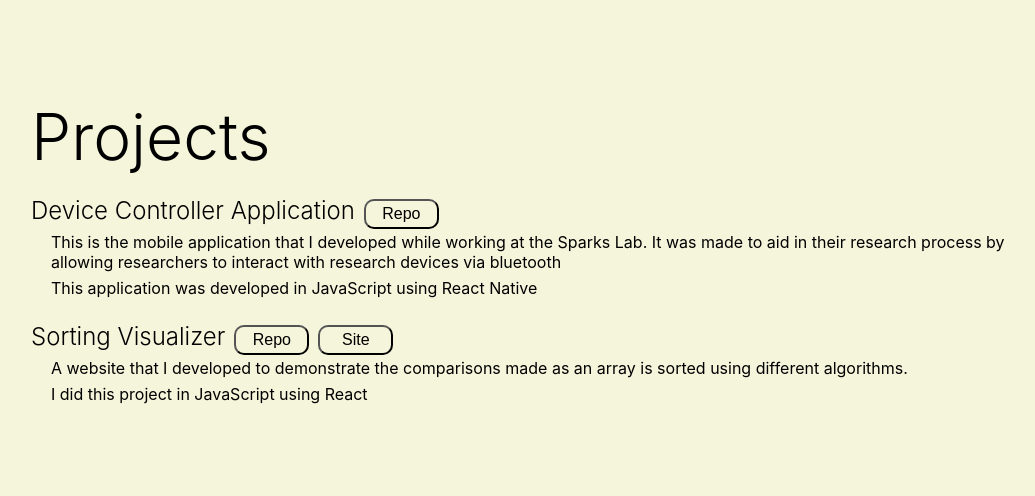
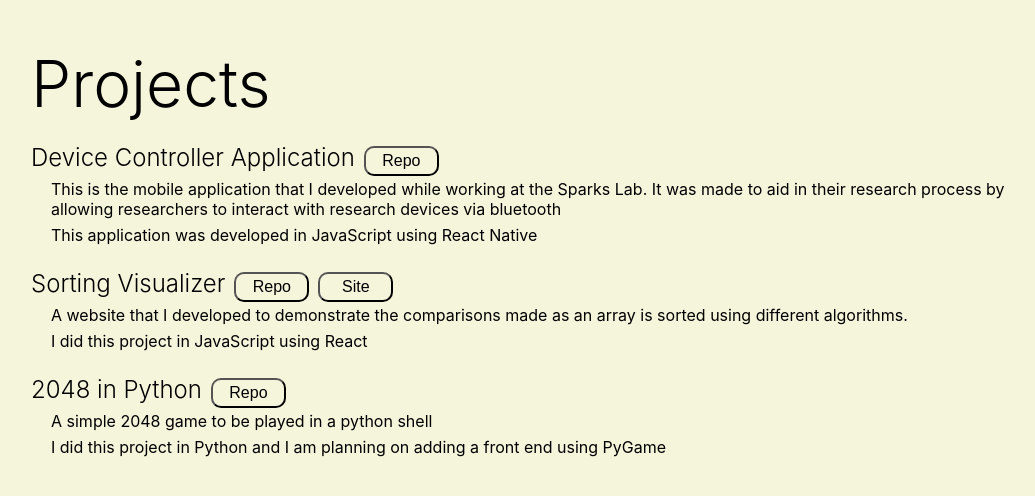
Before and after one commit to willk0814/personal_portfolio, a React (Create React App) app: page / in a window 1280 px wide. Shown: the part 2548-3044 px from the top of the page, without its empty margins (97-1132 px from the left). Built offline with nearby package versions, Linux system fonts and the light colour scheme.

Commit message:
2048 project added

```diff
--- a/src/ComponentGroups/Projects/ProjectPage.js
+++ b/src/ComponentGroups/Projects/ProjectPage.js
@@ -88,6 +88,32 @@ export default function ProjectPage() {
             </li>
           </ul>
         </div>
+
+        <div>
+          <p
+            style={{ display: "inline", marginRight: "9px" }}
+            className="subTitle"
+          >
+            2048 in Python
+          </p>
+          <a href="https://github.com/willk0814/2048" target="_blank">
+            <button
+              className="submitMessageButton"
+              style={{ marginRight: "9px" }}
+            >
+              Repo
+            </button>
+          </a>
+          <ul className="subList">
+            <li className="subListItem">
+              A simple 2048 game to be played in a python shell
+            </li>
+            <li className="subListItem">
+              I did this project in Python and I am planning on adding a front
+              end using PyGame
+            </li>
+          </ul>
+        </div>
       </div>
     </div>
   );
```
